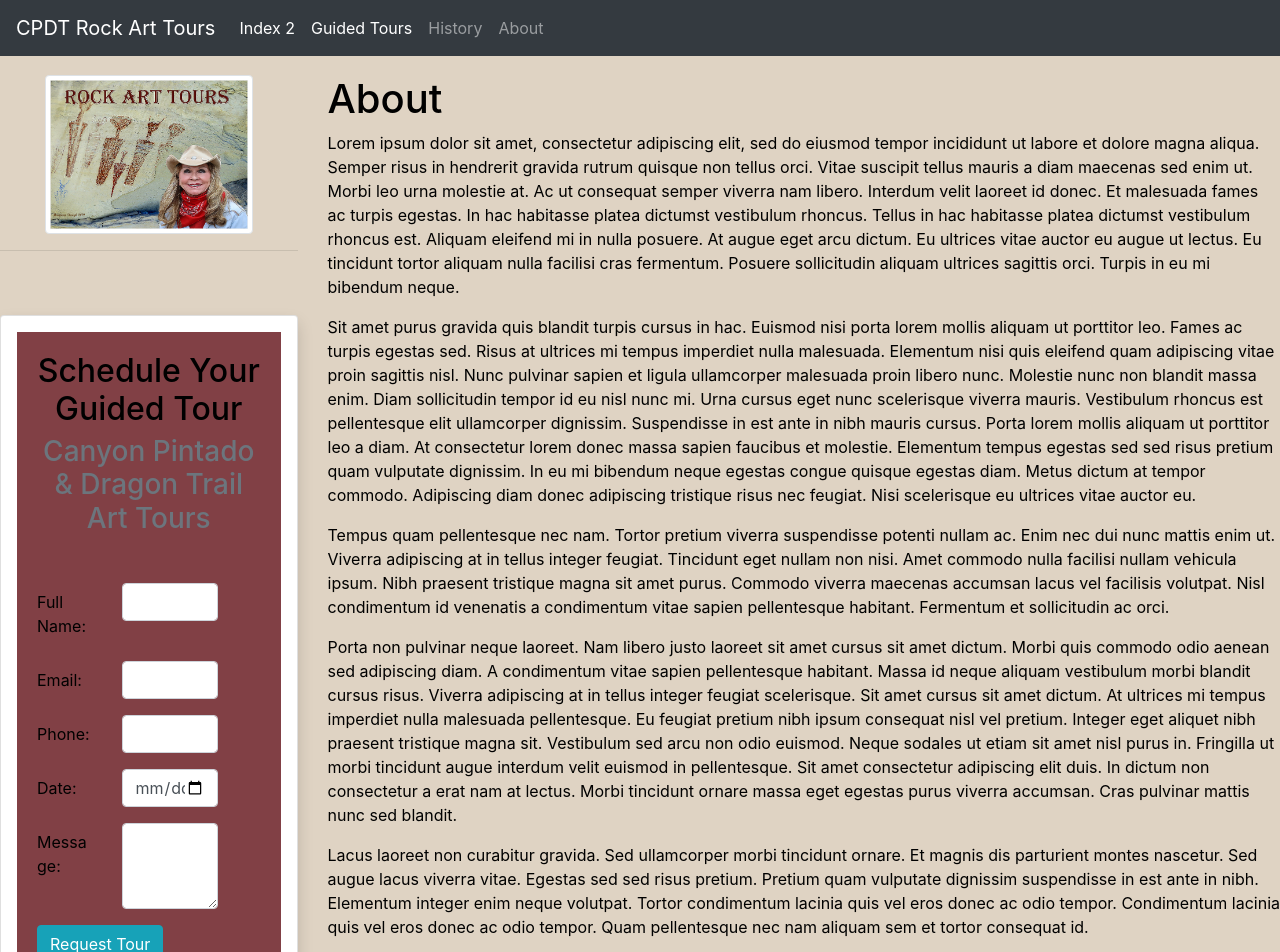
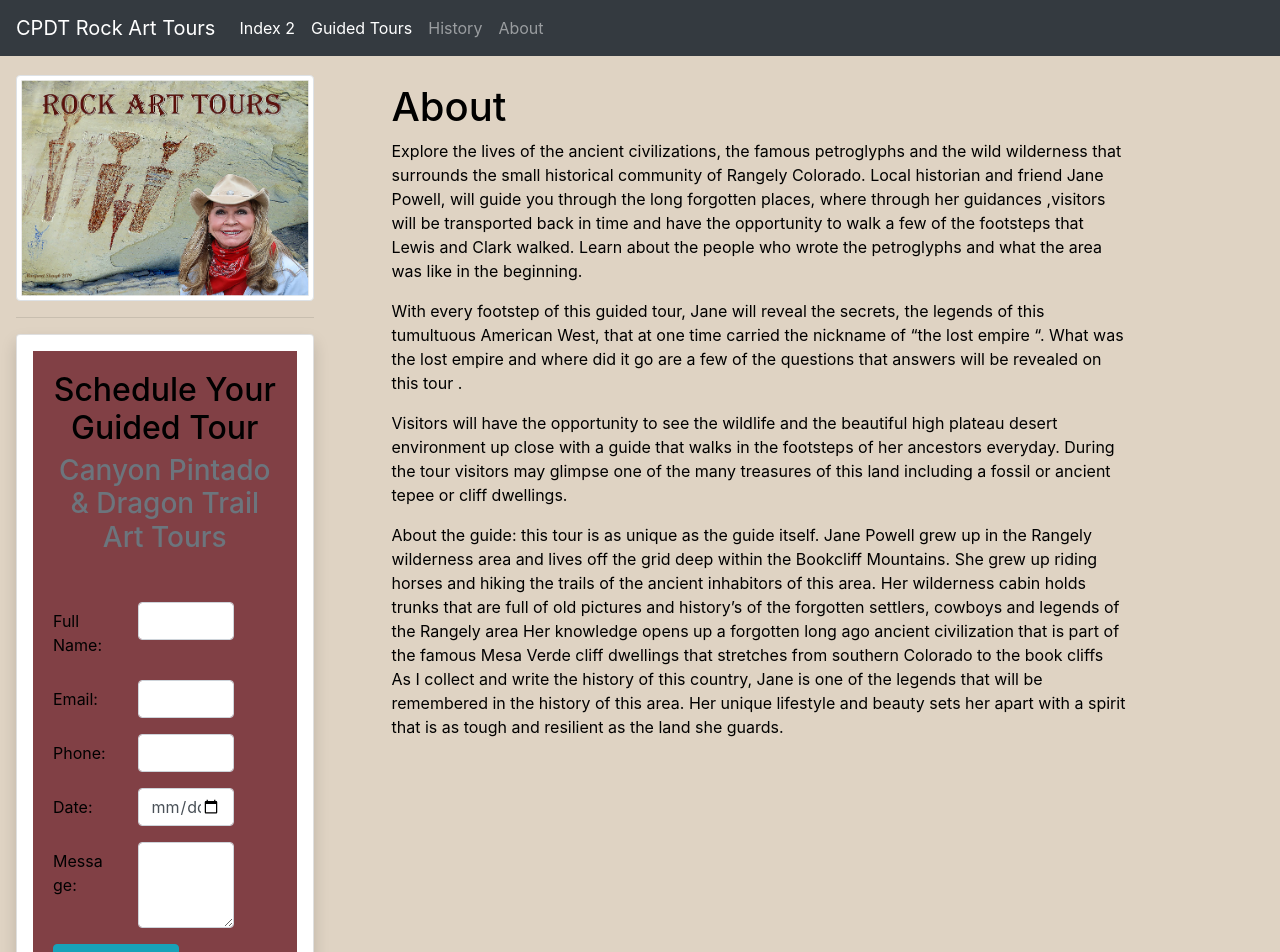
Before and after one commit to Clients/CPDTRockArtTours, a Jekyll site: the page built from about.html, in a window 1280 px wide and 1400 px high. Shown: the top 952 px of the window. Built offline with Jekyll 4.4.1, drawn with Linux system fonts in a browser that asks for light colours; nearby versions of some CDN libraries.

Commit message:
update schedule tour form

```diff
--- a/Guided-Tours.html
+++ b/Guided-Tours.html
@@ -3,7 +3,7 @@ layout: page
 title: Guided Tours
 permalink: /guided-tours
 ---
-    <div class="col">
+    <div class="col-7 ml-5 mt-2">
       <h1>{{page.title}}</h1>
       <p>Lorem ipsum dolor sit amet, consectetur adipiscing elit, sed do eiusmod tempor incididunt ut labore et dolore magna aliqua. Semper risus in hendrerit gravida rutrum quisque non tellus orci. Vitae suscipit tellus mauris a diam maecenas sed enim ut. Morbi leo urna molestie at. Ac ut consequat semper viverra nam libero. Interdum velit laoreet id donec. Et malesuada fames ac turpis egestas. In hac habitasse platea dictumst vestibulum rhoncus. Tellus in hac habitasse platea dictumst vestibulum rhoncus est. Aliquam eleifend mi in nulla posuere. At augue eget arcu dictum. Eu ultrices vitae auctor eu augue ut lectus. Eu tincidunt tortor aliquam nulla facilisi cras fermentum. Posuere sollicitudin aliquam ultrices sagittis orci. Turpis in eu mi bibendum neque.</p>
 
--- a/History.html
+++ b/History.html
@@ -4,7 +4,7 @@ title: History
 permalink: /history
 ---
 
-    <div class="col">
+    <div class="col-7 ml-5 mt-2">
       <h1>{{page.title}}</h1>
       <p>Lorem ipsum dolor sit amet, consectetur adipiscing elit, sed do eiusmod tempor incididunt ut labore et dolore magna aliqua. Semper risus in hendrerit gravida rutrum quisque non tellus orci. Vitae suscipit tellus mauris a diam maecenas sed enim ut. Morbi leo urna molestie at. Ac ut consequat semper viverra nam libero. Interdum velit laoreet id donec. Et malesuada fames ac turpis egestas. In hac habitasse platea dictumst vestibulum rhoncus. Tellus in hac habitasse platea dictumst vestibulum rhoncus est. Aliquam eleifend mi in nulla posuere. At augue eget arcu dictum. Eu ultrices vitae auctor eu augue ut lectus. Eu tincidunt tortor aliquam nulla facilisi cras fermentum. Posuere sollicitudin aliquam ultrices sagittis orci. Turpis in eu mi bibendum neque.</p>
 
--- a/_includes/Schedule-Tour.html
+++ b/_includes/Schedule-Tour.html
@@ -1,5 +1,5 @@
 <div class="d-flex justify-content-around">
-  <div class="container py-5">
+  <div class="container py-0">
     <div class="row">
       <div class="card shadow p-3 mb-3 bg-SW6183 rounded" >
         <div class="card-body booking">
--- a/_layouts/page.html
+++ b/_layouts/page.html
@@ -9,8 +9,8 @@
 
     <article>
       <div class="row">
-        <div class="col-3">
-          <p class="text-center"><img src="{{site.baseurl}}/assets/images/jayne.jpg" Style="width: 70%;" class="img-thumbnail" alt="Jayn your tour guide"></p>
+        <div class="col-3 ml-3">
+          <p class="text-center"><img src="{{site.baseurl}}/assets/images/jayne.jpg" Style="width: 100%;" class="img-thumbnail" alt="Jayn your tour guide"></p>
           <hr />
           {% include Schedule-Tour.html %}
         </div>
--- a/about.html
+++ b/about.html
@@ -4,15 +4,24 @@ title: About
 permalink: /about
 ---
 
-  <div class="col">
+  <div class="col-7 ml-5 mt-2">
       <h1>{{page.title}}</h1>
-      <p>Lorem ipsum dolor sit amet, consectetur adipiscing elit, sed do eiusmod tempor incididunt ut labore et dolore magna aliqua. Semper risus in hendrerit gravida rutrum quisque non tellus orci. Vitae suscipit tellus mauris a diam maecenas sed enim ut. Morbi leo urna molestie at. Ac ut consequat semper viverra nam libero. Interdum velit laoreet id donec. Et malesuada fames ac turpis egestas. In hac habitasse platea dictumst vestibulum rhoncus. Tellus in hac habitasse platea dictumst vestibulum rhoncus est. Aliquam eleifend mi in nulla posuere. At augue eget arcu dictum. Eu ultrices vitae auctor eu augue ut lectus. Eu tincidunt tortor aliquam nulla facilisi cras fermentum. Posuere sollicitudin aliquam ultrices sagittis orci. Turpis in eu mi bibendum neque.</p>
 
-      <p>Sit amet purus gravida quis blandit turpis cursus in hac. Euismod nisi porta lorem mollis aliquam ut porttitor leo. Fames ac turpis egestas sed. Risus at ultrices mi tempus imperdiet nulla malesuada. Elementum nisi quis eleifend quam adipiscing vitae proin sagittis nisl. Nunc pulvinar sapien et ligula ullamcorper malesuada proin libero nunc. Molestie nunc non blandit massa enim. Diam sollicitudin tempor id eu nisl nunc mi. Urna cursus eget nunc scelerisque viverra mauris. Vestibulum rhoncus est pellentesque elit ullamcorper dignissim. Suspendisse in est ante in nibh mauris cursus. Porta lorem mollis aliquam ut porttitor leo a diam. At consectetur lorem donec massa sapien faucibus et molestie. Elementum tempus egestas sed sed risus pretium quam vulputate dignissim. In eu mi bibendum neque egestas congue quisque egestas diam. Metus dictum at tempor commodo. Adipiscing diam donec adipiscing tristique risus nec feugiat. Nisi scelerisque eu ultrices vitae auctor eu.</p>
+      <p>Explore the lives of the ancient civilizations, the famous petroglyphs and the wild wilderness that surrounds the small historical community of Rangely Colorado.
+      Local historian and friend Jane Powell, will guide you through the long forgotten places, where through her guidances ,visitors will be transported back in time and
+      have the opportunity to walk a few of the footsteps that Lewis and Clark walked. Learn about the people who wrote the petroglyphs and what the area was like in the
+      beginning.</p>
 
-      <p>Tempus quam pellentesque nec nam. Tortor pretium viverra suspendisse potenti nullam ac. Enim nec dui nunc mattis enim ut. Viverra adipiscing at in tellus integer feugiat. Tincidunt eget nullam non nisi. Amet commodo nulla facilisi nullam vehicula ipsum. Nibh praesent tristique magna sit amet purus. Commodo viverra maecenas accumsan lacus vel facilisis volutpat. Nisl condimentum id venenatis a condimentum vitae sapien pellentesque habitant. Fermentum et sollicitudin ac orci.</p>
+      <p>With every footstep of this guided tour, Jane will reveal the secrets, the legends of this tumultuous American West, that at one time carried the nickname of
+      “the lost empire “. What was the lost empire and where did it go are a few of the questions that answers will be revealed on this tour .</p>
 
-      <p>Porta non pulvinar neque laoreet. Nam libero justo laoreet sit amet cursus sit amet dictum. Morbi quis commodo odio aenean sed adipiscing diam. A condimentum vitae sapien pellentesque habitant. Massa id neque aliquam vestibulum morbi blandit cursus risus. Viverra adipiscing at in tellus integer feugiat scelerisque. Sit amet cursus sit amet dictum. At ultrices mi tempus imperdiet nulla malesuada pellentesque. Eu feugiat pretium nibh ipsum consequat nisl vel pretium. Integer eget aliquet nibh praesent tristique magna sit. Vestibulum sed arcu non odio euismod. Neque sodales ut etiam sit amet nisl purus in. Fringilla ut morbi tincidunt augue interdum velit euismod in pellentesque. Sit amet consectetur adipiscing elit duis. In dictum non consectetur a erat nam at lectus. Morbi tincidunt ornare massa eget egestas purus viverra accumsan. Cras pulvinar mattis nunc sed blandit.</p>
+      <p>Visitors will have the opportunity to see the wildlife and the beautiful high plateau desert environment up close with a guide that walks in the footsteps of
+      her ancestors everyday. During the tour visitors may glimpse one of the many treasures of this land including a fossil or ancient tepee or cliff dwellings.</p>
 
-      <p>Lacus laoreet non curabitur gravida. Sed ullamcorper morbi tincidunt ornare. Et magnis dis parturient montes nascetur. Sed augue lacus viverra vitae. Egestas sed sed risus pretium. Pretium quam vulputate dignissim suspendisse in est ante in nibh. Elementum integer enim neque volutpat. Tortor condimentum lacinia quis vel eros donec ac odio tempor. Condimentum lacinia quis vel eros donec ac odio tempor. Quam pellentesque nec nam aliquam sem et tortor consequat id.</p>
+      <p>About the guide: this tour is as unique as the guide itself. Jane Powell grew up in the Rangely wilderness area and lives off the grid deep within the Bookcliff
+      Mountains. She grew up riding horses and hiking the trails of the ancient inhabitors of this area. Her wilderness cabin holds trunks that are full of old pictures
+      and history’s of the forgotten settlers, cowboys and legends of the Rangely area Her knowledge opens up a forgotten long ago ancient civilization that is part of
+      the famous Mesa Verde cliff dwellings that stretches from southern Colorado to the book cliffs As I collect and write the history of this country, Jane is one of
+      the legends that will be remembered in the history of this area. Her unique lifestyle and beauty sets her apart with a spirit that is as tough and resilient as the
+      land she guards.</p>
     </div>
```
Also changed, not shown: 6 other files.
